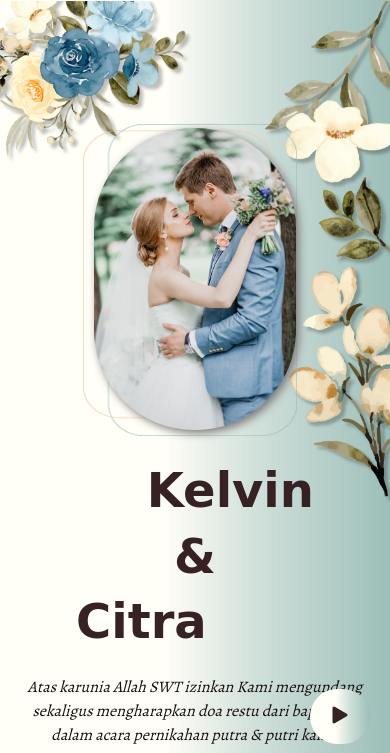
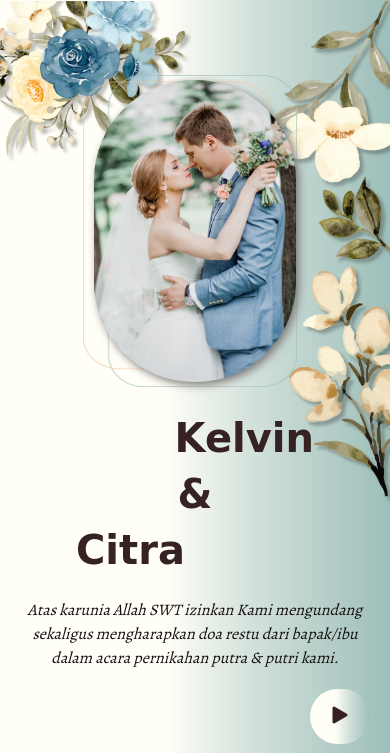
Before and after one commit to Fal-hi/Template-Wedding-Premium-4, a plain HTML site: page isi.html in a window 390 px wide. Shown: the top 753 px of the page. Drawn offline with nearby package versions, Linux system fonts and the light colour scheme; a web font is replaced by a local one.

Commit message:
Perbaikan responsive

```diff
--- a/public/css/style.css
+++ b/public/css/style.css
@@ -819,11 +819,11 @@ footer img {
   .kepala .pembuka .foto-mempelai img:nth-child(1) {
     width: 55%;
     height: 37%;
-    top: 124px;
+    top: 75px;
     right: 93px;
   }
   .kepala .pembuka .foto-mempelai img:nth-child(2) {
-    margin: 8rem auto 0 auto;
+    margin: 5rem auto 0 auto;
     width: 55%;
   }
   .kepala .pembuka .nama-mempelai .card:nth-child(1) {
@@ -833,7 +833,7 @@ footer img {
     margin-top: 1rem;
   }
   .kepala .pembuka .nama-mempelai .card:nth-child(1) h1 {
-    font-size: 3rem;
+    font-size: 2.5rem;
   }
   .isi {
     background-size: contain;
@@ -881,7 +881,7 @@ footer img {
     height: 850px;
   }
   .gallery .container {
-    top: 138rem;
+    top: 130rem;
     left: 0;
     right: 0;
   }
```
